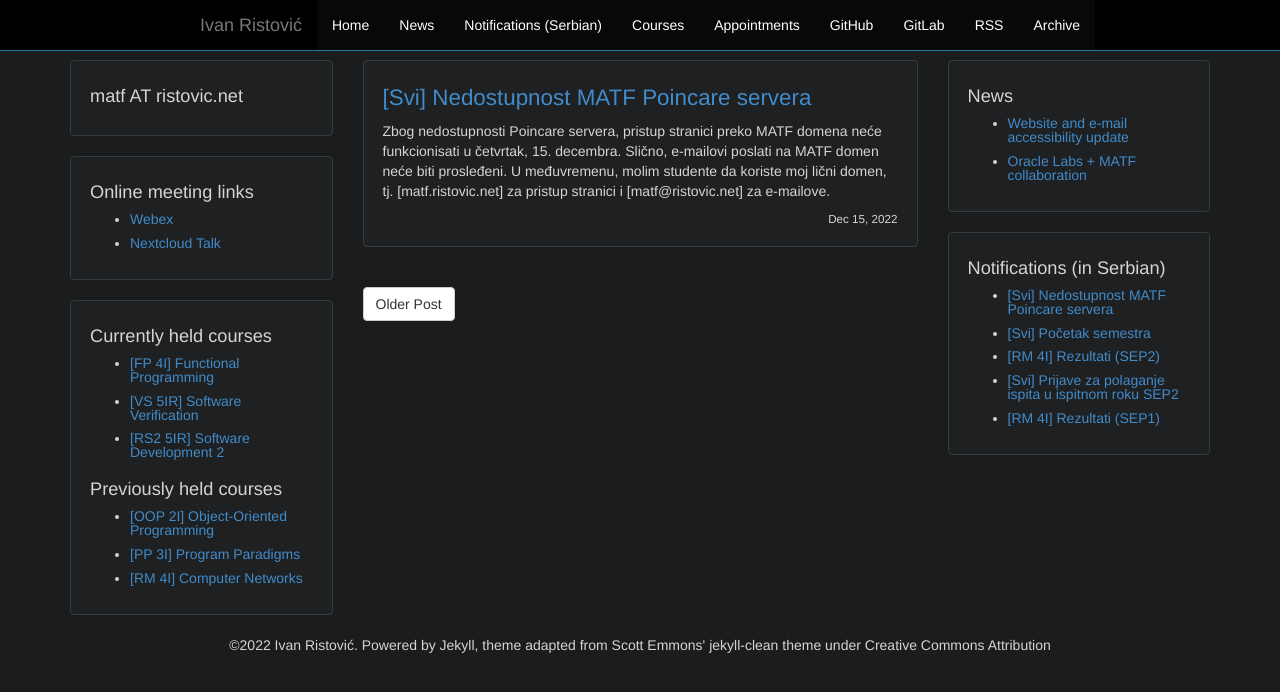
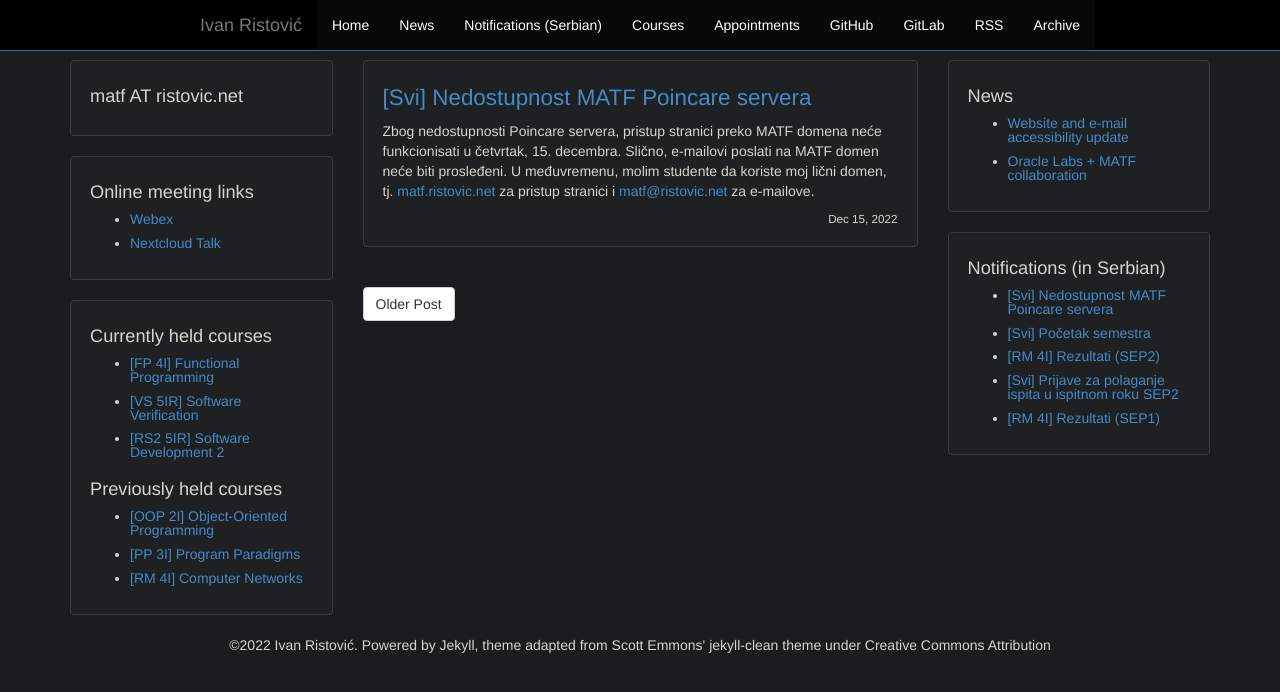
Before and after one commit to ivan-ristovic/ivan-ristovic.github.io, a Jekyll site: the page built from _posts/2022_2023/2022-10-05-all-mails.md, in a window 1280 px wide. Shown: the top 692 px of the page. Built offline with Jekyll 4.4.1, drawn with Linux system fonts in a browser that asks for light colours; part of the change alters nothing that is shown.

```diff
--- a/_posts/2022_2023/2022-10-05-all-mails.md
+++ b/_posts/2022_2023/2022-10-05-all-mails.md
@@ -6,4 +6,4 @@ date: 2022-12-15 09:00:00 +0100
 comments: false
 ---
 
-Zbog nedostupnosti Poincare servera, pristup stranici preko MATF domena neće funkcionisati u četvrtak, 15. decembra. Slično, e-mailovi poslati na MATF domen neće biti prosleđeni. U međuvremenu, molim studente da koriste moj lični domen, tj. [matf.ristovic.net] za pristup stranici i [matf@ristovic.net] za e-mailove.
+Zbog nedostupnosti Poincare servera, pristup stranici preko MATF domena neće funkcionisati u četvrtak, 15. decembra. Slično, e-mailovi poslati na MATF domen neće biti prosleđeni. U međuvremenu, molim studente da koriste moj lični domen, tj. [matf.ristovic.net](https://matf.ristovic.net) za pristup stranici i [matf@ristovic.net](mailto:matf@ristovic.net) za e-mailove.
```
